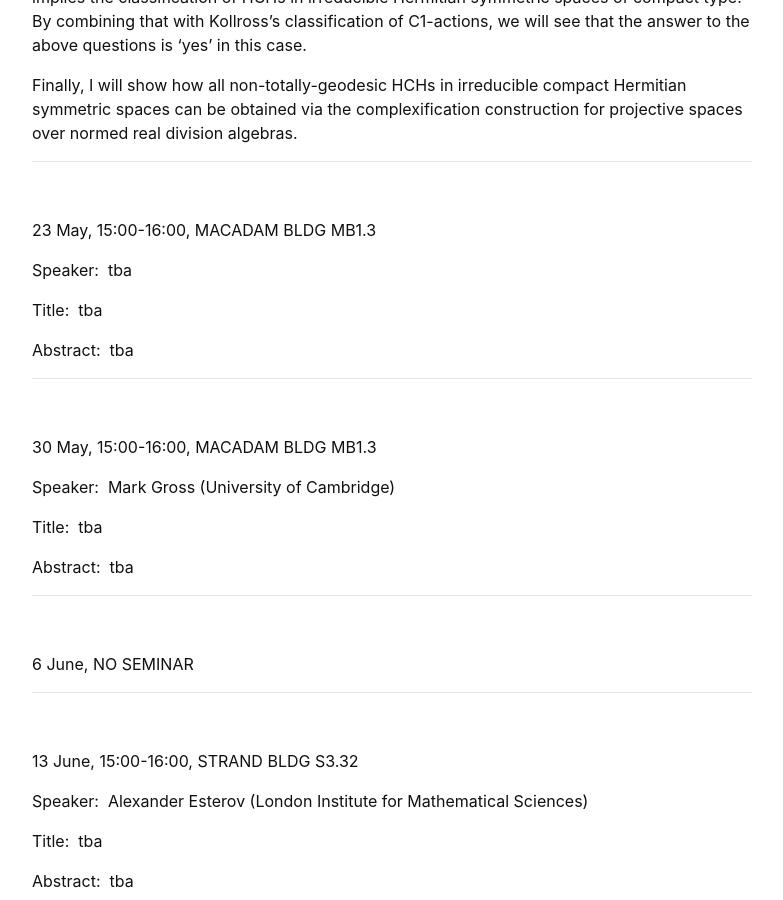
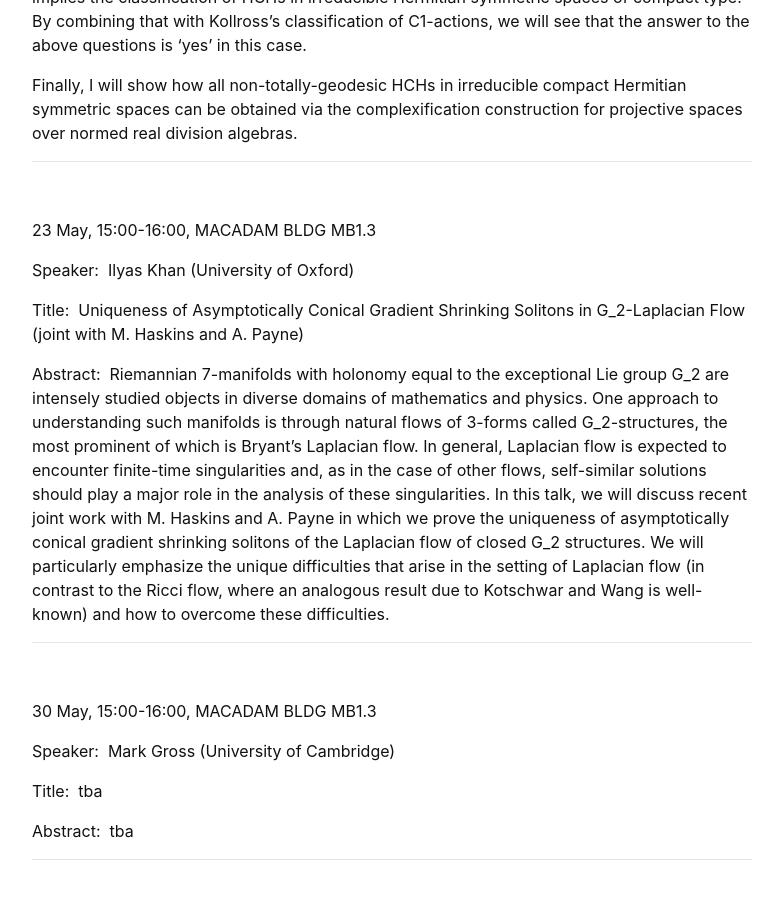
Before and after one commit to kcl-geometry-seminar/kcl-geometry-seminar.github.io, a Jekyll site: the page built from pages/index.md, in a window 1280 px wide and 900 px high, scrolled down 5623 px. Shown: the whole window, without its empty margins (248-1031 px from the left). Built offline with Jekyll 4.4.1, drawn with Linux system fonts in a browser that asks for light colours; formulas are drawn with MathJax 3; a script that is not in the unit is left out.

Commit message:
Add Ilyas's talk

```diff
--- a/pages/index.md
+++ b/pages/index.md
@@ -207,11 +207,11 @@ Finally, I will show how all non-totally-geodesic HCHs in irreducible compact He
 
 23 May, 15:00-16:00, MACADAM BLDG MB1.3
 
-Speaker:&nbsp; tba
+Speaker:&nbsp; Ilyas Khan (University of Oxford)
 
-Title:&nbsp; tba
+Title:&nbsp; Uniqueness of Asymptotically Conical Gradient Shrinking Solitons in G_2-Laplacian Flow (joint with M. Haskins and A. Payne)
 
-Abstract:&nbsp; tba
+Abstract:&nbsp; Riemannian 7-manifolds with holonomy equal to the exceptional Lie group G_2 are intensely studied objects in diverse domains of mathematics and physics. One approach to understanding such manifolds is through natural flows of 3-forms called G_2-structures, the most prominent of which is Bryant’s Laplacian flow.  In general, Laplacian flow is expected to encounter finite-time singularities and, as in the case of other flows, self-similar solutions should play a major role in the analysis of these singularities. In this talk, we will discuss recent joint work with M. Haskins and A. Payne in which we prove the uniqueness of asymptotically conical gradient shrinking solitons of the Laplacian flow of closed G_2 structures. We will particularly emphasize the unique difficulties that arise in the setting of Laplacian flow (in contrast to the Ricci flow, where an analogous result due to Kotschwar and Wang is well-known) and how to overcome these difficulties.
 
 
 -----------------------------------------------------------
```
